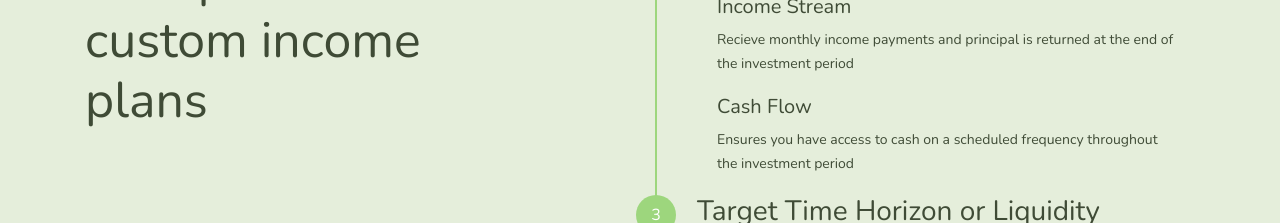
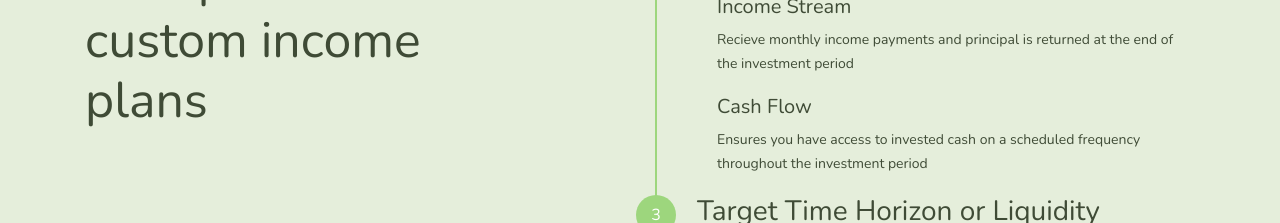
Before and after one commit to abiezev/whittmarsh, a plain HTML site: page index.html in a window 1280 px wide. Shown: the part 1460-1683 px from the top of the page. Drawn offline with nearby package versions, Linux system fonts and the light colour scheme.

Commit message:
updated one word

```diff
--- a/index.html
+++ b/index.html
@@ -1061,7 +1061,7 @@
                             </div>
                             <div class="remark">
                                 <h5>Cash Flow</h5>
-                                <span>Ensures you have access to cash on a scheduled frequency throughout the investment period</span>
+                                <span>Ensures you have access to invested cash on a scheduled frequency throughout the investment period</span>
                             </div>
                         </li>
 
```
